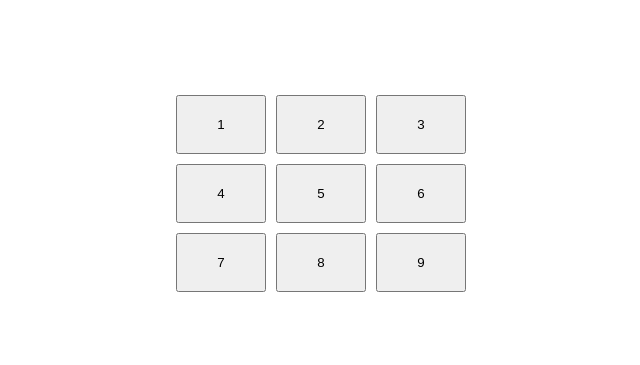
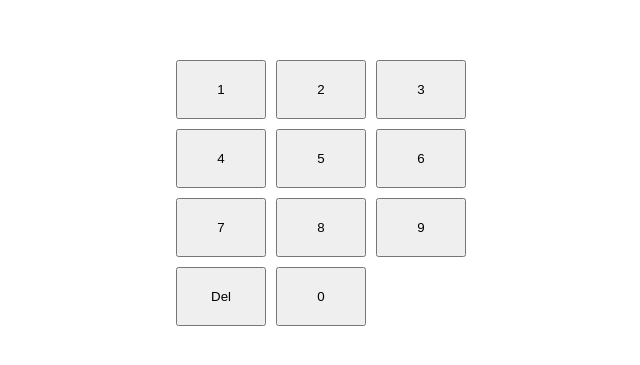
Before and after one commit to blefebvre/tims-register, a React (Create React App) app: page / in a window 1280 px wide. Shown: the part 207-572 px from the top of the page, without its empty margins (319-959 px from the left). Built offline with nearby package versions, Linux system fonts and the light colour scheme.

Commit message:
Stub in Numpad

```diff
--- a/src/App.tsx
+++ b/src/App.tsx
@@ -16,6 +16,8 @@ class App extends Component {
         <Button onClick={(e) => console.log(e)}>7</Button>
         <Button onClick={(e) => console.log(e)}>8</Button>
         <Button onClick={(e) => console.log(e)}>9</Button>
+        <Button onClick={(e) => console.log(e)}>Del</Button>
+        <Button onClick={(e) => console.log(e)}>0</Button>
       </div>
     </div>;
   }
```
Also changed, not shown: src/components/Numpad.tsx (added, +9 -0 lines).
